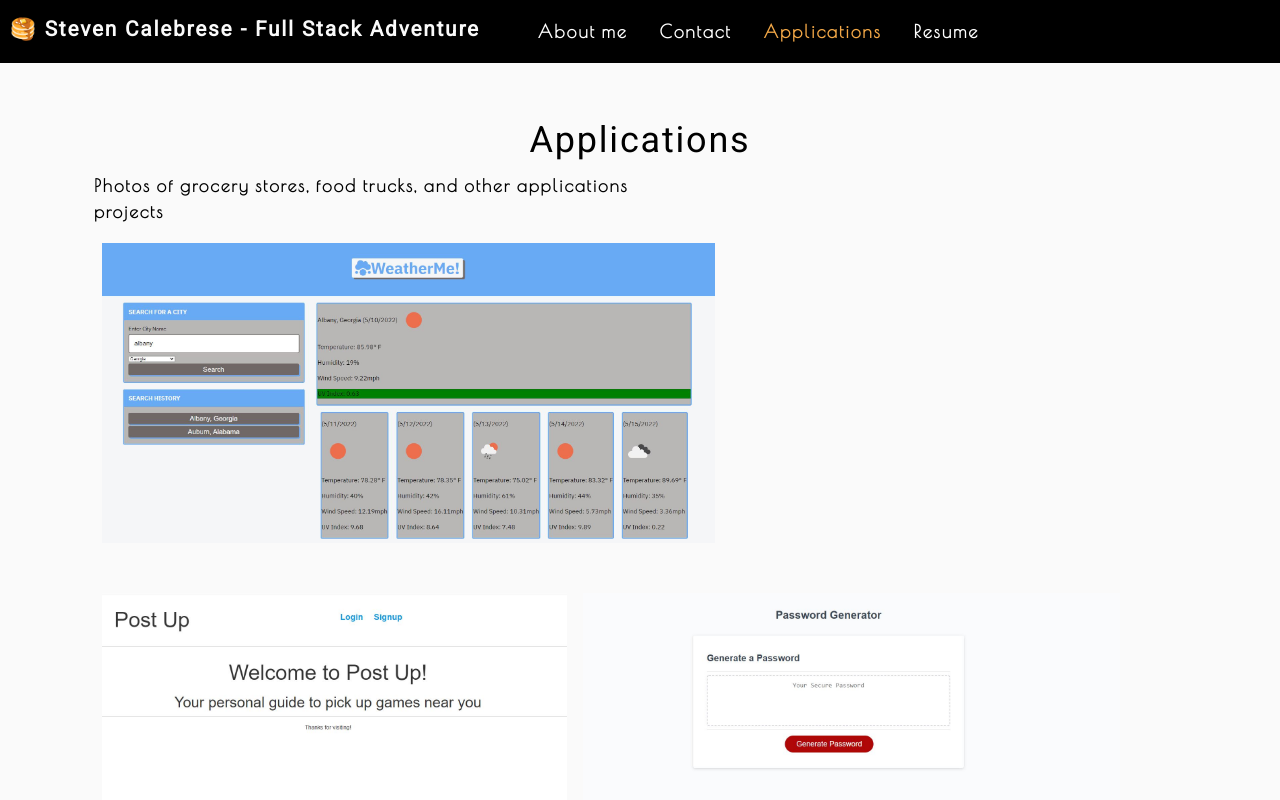
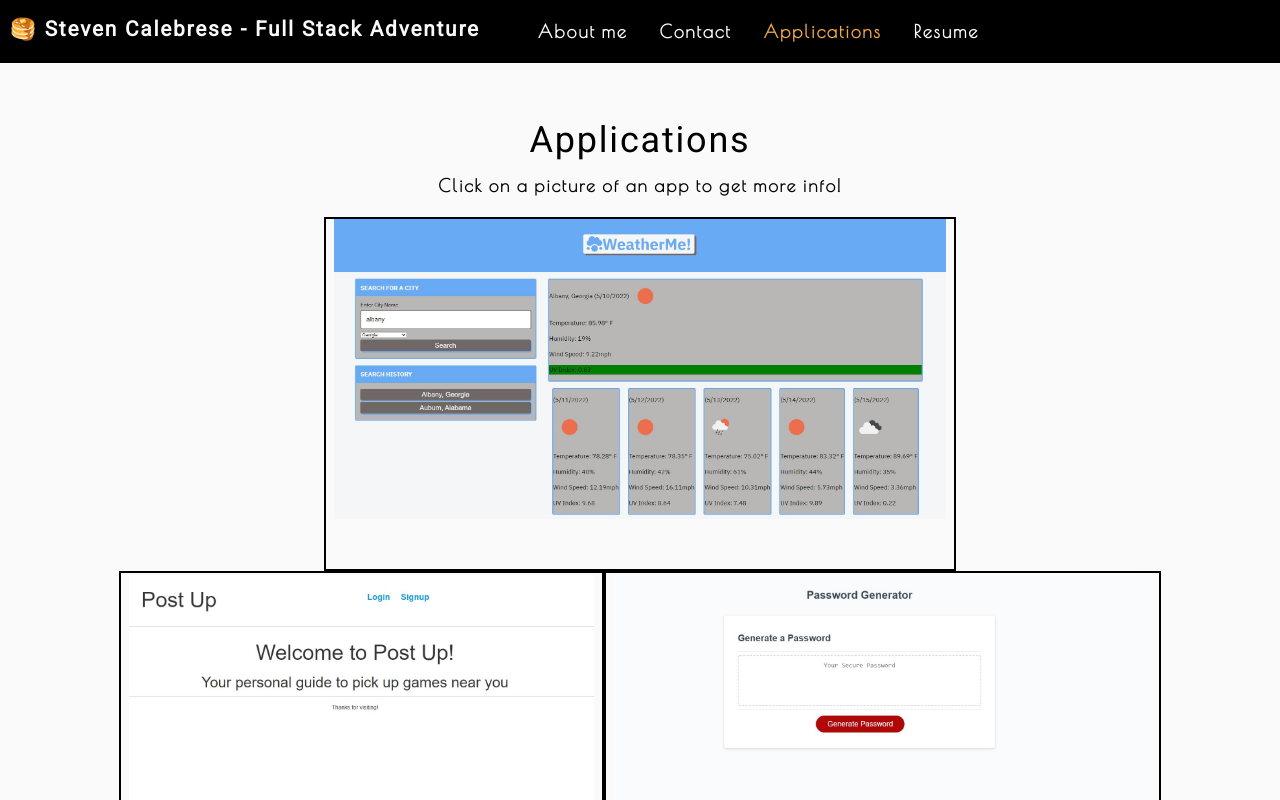
Before and after one commit to yakattak/react-portfolio, a React (Create React App) app: page / in a window 1280 px wide. Both pictures are taken after a click on the element "Applications". Shown: the top 800 px of the page. Built offline with nearby package versions, Linux system fonts and the light colour scheme.

Commit message:
centerted gallery

```diff
--- a/src/App.js
+++ b/src/App.js
@@ -9,7 +9,7 @@ function App() {
   const [categories] = useState([
     {
       name: 'applications',
-      description: 'Photos of grocery stores, food trucks, and other applications projects',
+      description: 'Click on a picture of an app to get more info!',
     }
   ]);
 
--- a/src/components/Gallery/index.js
+++ b/src/components/Gallery/index.js
@@ -7,8 +7,12 @@ function Gallery(props) {
   return (
     <section>
       <h1 data-testid="h1tag">{capitalizeFirstLetter(currentCategory.name)}</h1>
-      <p>{currentCategory.description}</p>
+      <div className = 'text-align-center flex-row justify-content-center'>
+      <p>
+        {currentCategory.description}</p>
+        </div>
       <PhotoList category={currentCategory.name} />
+
     </section>
   );
 }
--- a/src/components/PhotoList/index.js
+++ b/src/components/PhotoList/index.js
@@ -57,18 +57,23 @@ const PhotoList = ({ category }) => {
   }
 
   return (
-    <div>
+    <div className ="flex-row justify-content-center">
       {isModalOpen && <Modal currentPhoto={currentPhoto} onClose={toggleModal} />}
       <div className="flex-row justify-content-center">
-        {currentPhotos.map((image, i) => (
+       {currentPhotos.map((image, i) => (
+        <div className ="thick-border justify-content-center">
+
           <img
+
             src={require(`../../assets/small/${category}/${i}.jpg`).default}
             alt={image.name}
             className="img-thumbnail mx-1"
             onClick={() => toggleModal(image, i)}
             key={image.name}
           />
+         </div>
         ))}
+
       </div>
     </div>
   );
--- a/src/index.css
+++ b/src/index.css
@@ -128,6 +128,11 @@ button[disabled] {
 
 img {
   max-width: 100%;
+  border:#111111;
+}
+.img-thumbnail {
+  border:#111111;
+  border-width: thick;
 }
 
 span[role="img"] {
@@ -196,13 +201,29 @@ textarea {
 .about-section {
   display: flex;
   flex-wrap: wrap;
-  justify-content: space-around;
+  justify-content: space-between;
   align-items: center;
 
 }
 
+.thick-border {
+  border: 2px solid black;
+}
+
+.flex-column {
+  display: flex;
+  flex-direction: column;
+}
+
+.text-align-center {
+  text-align: center;
+}
+
 .justify-content-center {
-  justify-self: space-around;
+  display: flex;
+  flex-wrap: wrap;
+  justify-content: center;
+
 }
 
 .flex-row {
```
